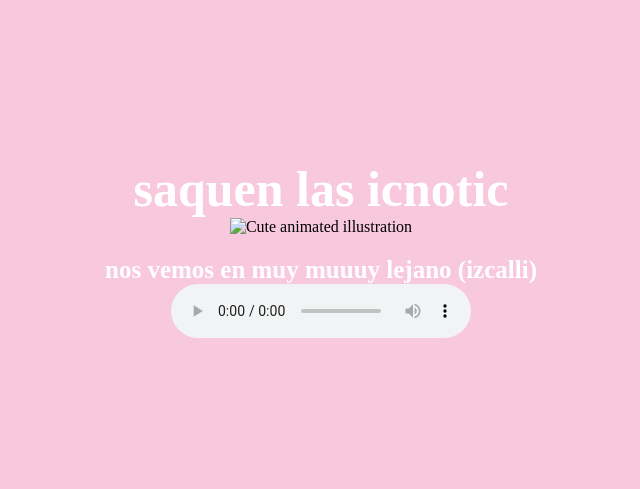
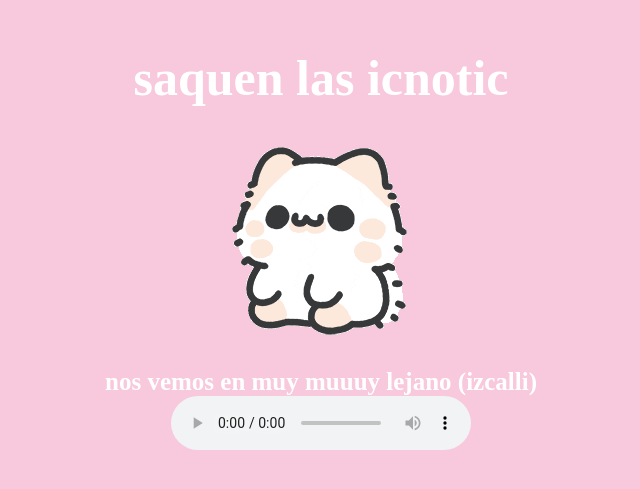
Before and after one commit to SinuheMota/SinuheMota.github.io, a plain HTML site: page yes.html in a window 1280 px wide. Shown: the part 169-658 px from the top of the page, without its empty margins (319-959 px from the left). Drawn offline with Linux system fonts and the light colour scheme.

Commit message:
yes.html

```diff
--- a/yes.html
+++ b/yes.html
@@ -18,7 +18,7 @@
             <h1 class="header_text">saquen las icnotic</h1>
         </div>
         <div class="gif_container">
-            <img src=".cute-cat.gif" alt="Cute animated illustration">
+            <img src="cute-cat.gif" alt="Cute animated illustration">
         </div>
         <p class="text">nos vemos en muy muuuy lejano (izcalli)</p>
         <audio controls autoplay>
```
